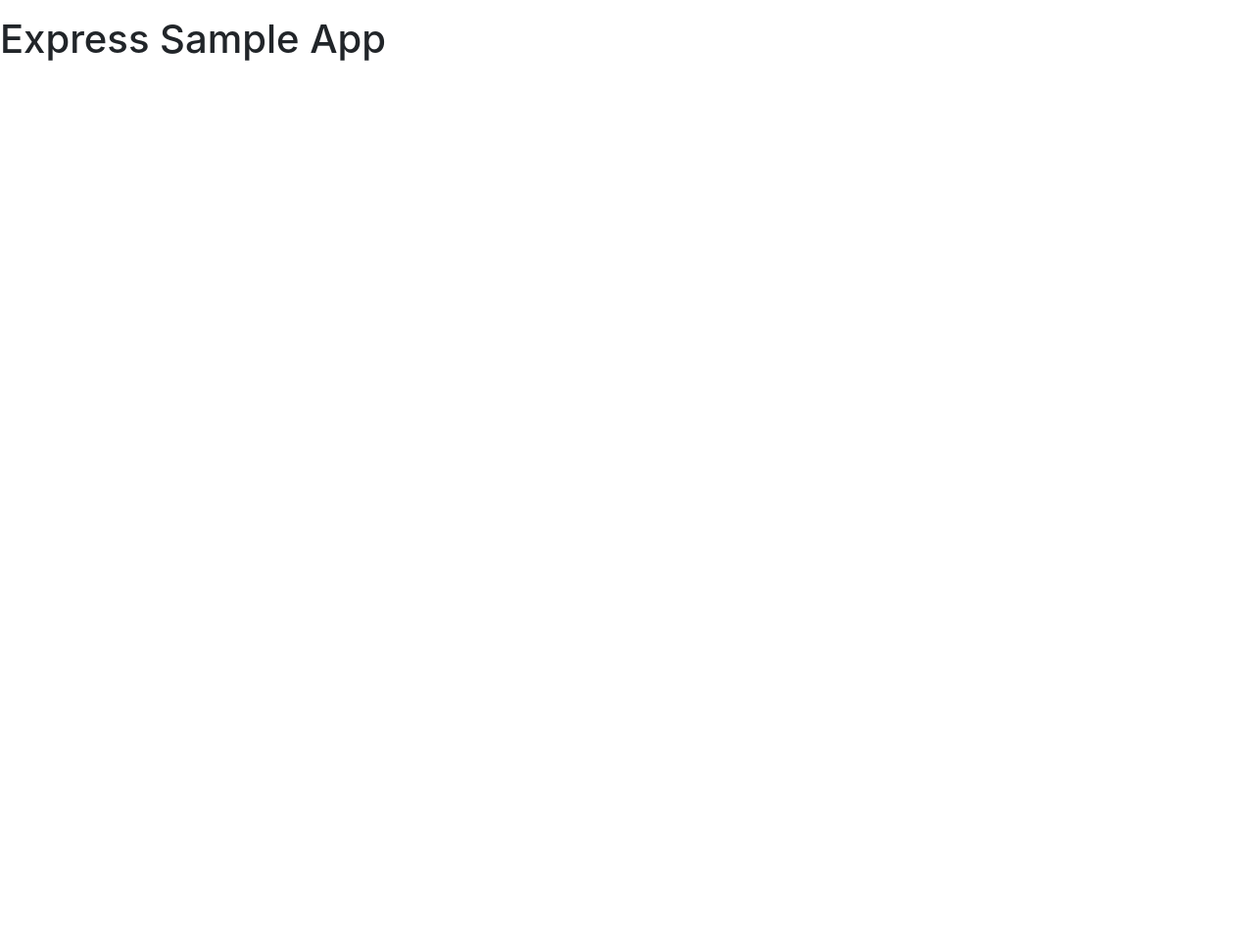
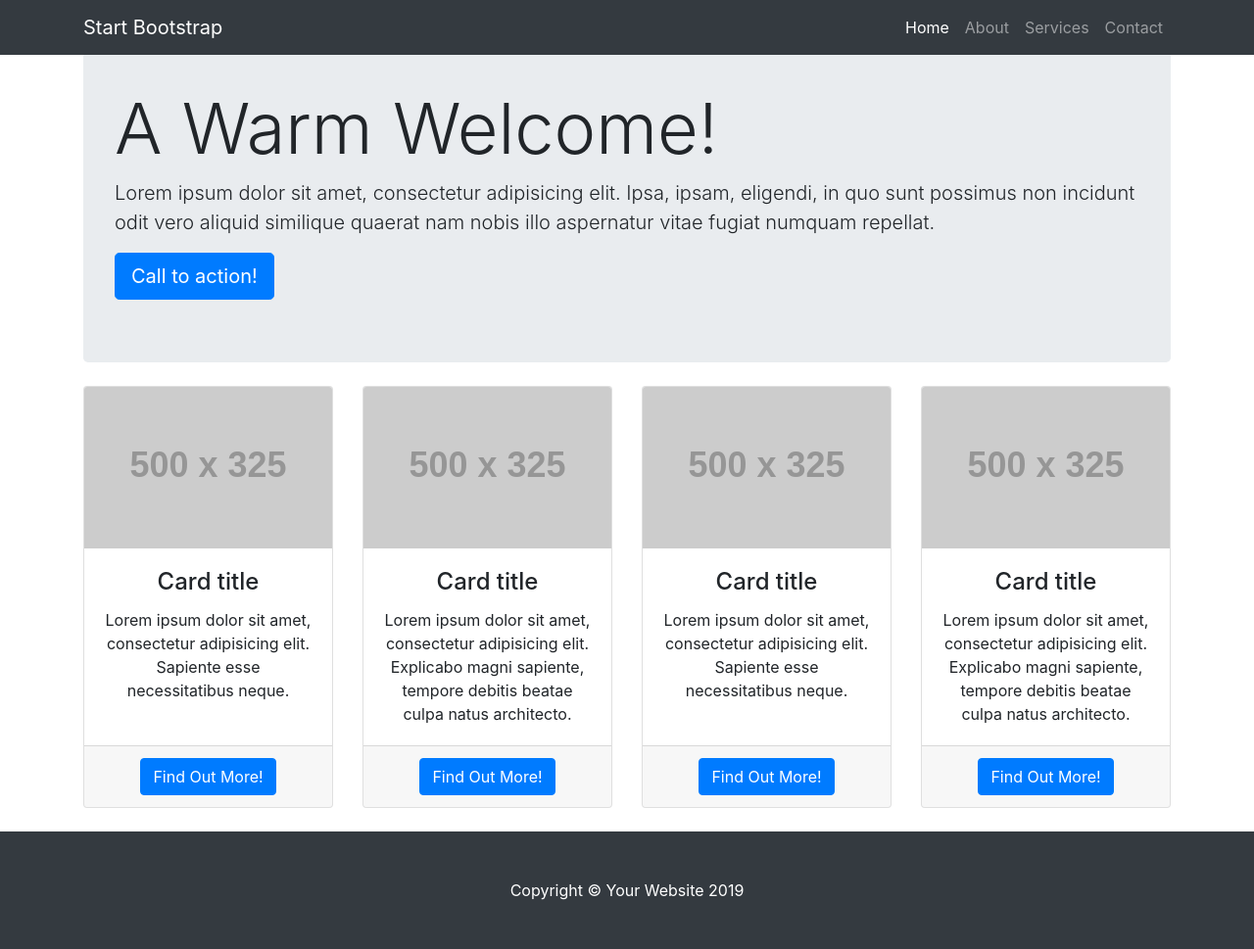
Before and after one commit to kigengilbert/safaricomhackathon, a website: page public/index.html in a window 1280 px wide. Shown: the whole page at 98% size. Before the commit the page ends 800 px from the top, so only its background shows below. Drawn offline with nearby package versions, Linux system fonts and the light colour scheme; placeholder pictures from the web are drawn by us.

Commit message:
boostrap ui

```diff
--- a/public/index.html
+++ b/public/index.html
@@ -1,18 +1,136 @@
 <!DOCTYPE html>
 <html lang="en">
+
 <head>
-<meta charset="UTF-8">
-<meta name="viewport" content="width=device-width, initial-scale=1.0">
-<meta http-equiv="X-UA-Compatible" content="ie=edge">
-<link rel="stylesheet" href="https://cdnjs.cloudflare.com/ajax/libs/twitter-bootstrap/4.1.2/css/bootstrap.min.css">
-<link rel="stylesheet" href="https://use.fontawesome.com/releases/v5.1.1/css/all.css">
-<link rel="stylesheet" href="style.css">
-<title>Title</title>
+
+  <meta charset="utf-8">
+  <meta name="viewport" content="width=device-width, initial-scale=1, shrink-to-fit=no">
+  <meta name="description" content="">
+  <meta name="author" content="">
+
+  <title>Heroic Features - Start Bootstrap Template</title>
+
+  <!-- Bootstrap core CSS -->
+  <link href="vendor/bootstrap/css/bootstrap.min.css" rel="stylesheet">
+
+  <!-- Custom styles for this template -->
+  <link href="css/heroic-features.css" rel="stylesheet">
+
 </head>
+
 <body>
-<h1>Express Sample App</h1>
-<script src="https://cdnjs.cloudflare.com/ajax/libs/jquery/3.3.1/jquery.slim.min.js"></script>
-<script src="https://cdnjs.cloudflare.com/ajax/libs/popper.js/1.13.0/umd/popper.min.js"></script>
-<script src="https://cdnjs.cloudflare.com/ajax/libs/twitter-bootstrap/4.1.2/js/bootstrap.min.js"></script>
+
+  <!-- Navigation -->
+  <nav class="navbar navbar-expand-lg navbar-dark bg-dark fixed-top">
+    <div class="container">
+      <a class="navbar-brand" href="#">Start Bootstrap</a>
+      <button class="navbar-toggler" type="button" data-toggle="collapse" data-target="#navbarResponsive" aria-controls="navbarResponsive" aria-expanded="false" aria-label="Toggle navigation">
+        <span class="navbar-toggler-icon"></span>
+      </button>
+      <div class="collapse navbar-collapse" id="navbarResponsive">
+        <ul class="navbar-nav ml-auto">
+          <li class="nav-item active">
+            <a class="nav-link" href="#">Home
+              <span class="sr-only">(current)</span>
+            </a>
+          </li>
+          <li class="nav-item">
+            <a class="nav-link" href="#">About</a>
+          </li>
+          <li class="nav-item">
+            <a class="nav-link" href="#">Services</a>
+          </li>
+          <li class="nav-item">
+            <a class="nav-link" href="#">Contact</a>
+          </li>
+        </ul>
+      </div>
+    </div>
+  </nav>
+
+  <!-- Page Content -->
+  <div class="container">
+
+    <!-- Jumbotron Header -->
+    <header class="jumbotron my-4">
+      <h1 class="display-3">A Warm Welcome!</h1>
+      <p class="lead">Lorem ipsum dolor sit amet, consectetur adipisicing elit. Ipsa, ipsam, eligendi, in quo sunt possimus non incidunt odit vero aliquid similique quaerat nam nobis illo aspernatur vitae fugiat numquam repellat.</p>
+      <a href="#" class="btn btn-primary btn-lg">Call to action!</a>
+    </header>
+
+    <!-- Page Features -->
+    <div class="row text-center">
+
+      <div class="col-lg-3 col-md-6 mb-4">
+        <div class="card h-100">
+          <img class="card-img-top" src="http://placehold.it/500x325" alt="">
+          <div class="card-body">
+            <h4 class="card-title">Card title</h4>
+            <p class="card-text">Lorem ipsum dolor sit amet, consectetur adipisicing elit. Sapiente esse necessitatibus neque.</p>
+          </div>
+          <div class="card-footer">
+            <a href="#" class="btn btn-primary">Find Out More!</a>
+          </div>
+        </div>
+      </div>
+
+      <div class="col-lg-3 col-md-6 mb-4">
+        <div class="card h-100">
+          <img class="card-img-top" src="http://placehold.it/500x325" alt="">
+          <div class="card-body">
+            <h4 class="card-title">Card title</h4>
+            <p class="card-text">Lorem ipsum dolor sit amet, consectetur adipisicing elit. Explicabo magni sapiente, tempore debitis beatae culpa natus architecto.</p>
+          </div>
+          <div class="card-footer">
+            <a href="#" class="btn btn-primary">Find Out More!</a>
+          </div>
+        </div>
+      </div>
+
+      <div class="col-lg-3 col-md-6 mb-4">
+        <div class="card h-100">
+          <img class="card-img-top" src="http://placehold.it/500x325" alt="">
+          <div class="card-body">
+            <h4 class="card-title">Card title</h4>
+            <p class="card-text">Lorem ipsum dolor sit amet, consectetur adipisicing elit. Sapiente esse necessitatibus neque.</p>
+          </div>
+          <div class="card-footer">
+            <a href="#" class="btn btn-primary">Find Out More!</a>
+          </div>
+        </div>
+      </div>
+
+      <div class="col-lg-3 col-md-6 mb-4">
+        <div class="card h-100">
+          <img class="card-img-top" src="http://placehold.it/500x325" alt="">
+          <div class="card-body">
+            <h4 class="card-title">Card title</h4>
+            <p class="card-text">Lorem ipsum dolor sit amet, consectetur adipisicing elit. Explicabo magni sapiente, tempore debitis beatae culpa natus architecto.</p>
+          </div>
+          <div class="card-footer">
+            <a href="#" class="btn btn-primary">Find Out More!</a>
+          </div>
+        </div>
+      </div>
+
+    </div>
+    <!-- /.row -->
+
+  </div>
+  <!-- /.container -->
+
+  <!-- Footer -->
+  <footer class="py-5 bg-dark">
+    <div class="container">
+      <p class="m-0 text-center text-white">Copyright &copy; Your Website 2019</p>
+    </div>
+    <!-- /.container -->
+  </footer>
+
+  <!-- Bootstrap core JavaScript -->
+  <script src="vendor/jquery/jquery.min.js"></script>
+  <script src="vendor/bootstrap/js/bootstrap.bundle.min.js"></script>
+
 </body>
+
 </html>
--- a/public/style.css
+++ /dev/null
@@ -1 +0,0 @@
-body { padding-top: 1em}
```
